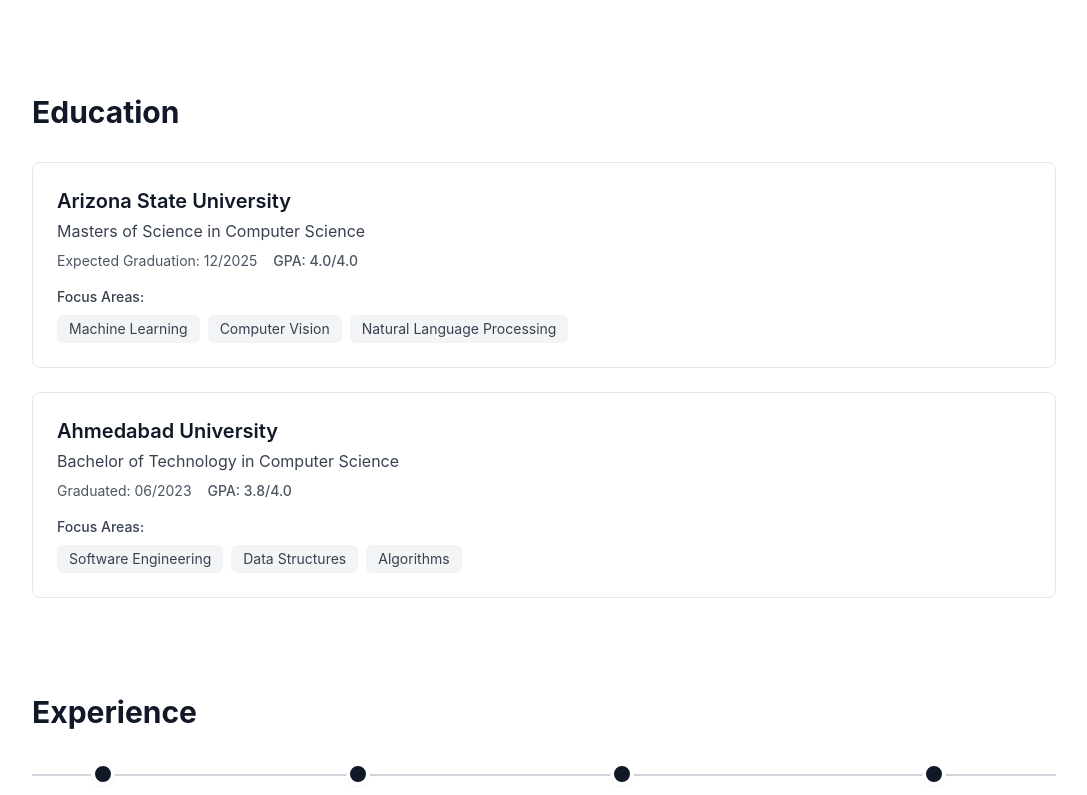
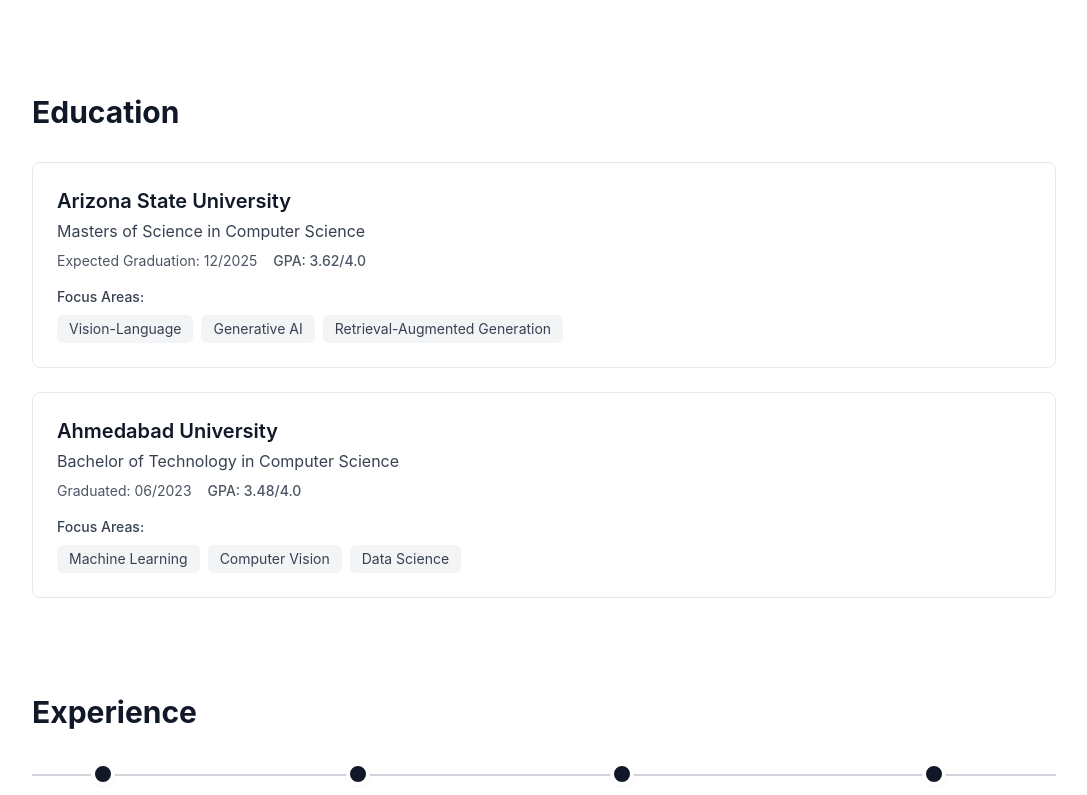
Before and after one commit to sameepv21/portfolio, a React (Create React App) app: page / in a window 1280 px wide. Shown: the part 510-1305 px from the top of the page, without its empty margins (128-1215 px from the left). Built offline with nearby package versions, Linux system fonts and the light colour scheme.

Commit message:
[fix]: education format changes

```diff
--- a/src/components/Education.js
+++ b/src/components/Education.js
@@ -4,15 +4,15 @@
       university: 'Arizona State University',
       degree: 'Masters of Science in Computer Science',
       graduation: 'Expected Graduation: 12/2025',
-      gpa: 'GPA: 4.0/4.0',
-      focusAreas: ['Machine Learning', 'Computer Vision', 'Natural Language Processing']
+      gpa: 'GPA: 3.62/4.0',
+      focusAreas: ['Vision-Language', "Generative AI", "Retrieval-Augmented Generation"]
     },
     {
       university: 'Ahmedabad University',
       degree: 'Bachelor of Technology in Computer Science',
       graduation: 'Graduated: 06/2023',
-      gpa: 'GPA: 3.8/4.0',
-      focusAreas: ['Software Engineering', 'Data Structures', 'Algorithms']
+      gpa: 'GPA: 3.48/4.0',
+      focusAreas: ["Machine Learning", "Computer Vision", "Data Science"]
     }
   ];
 
```
